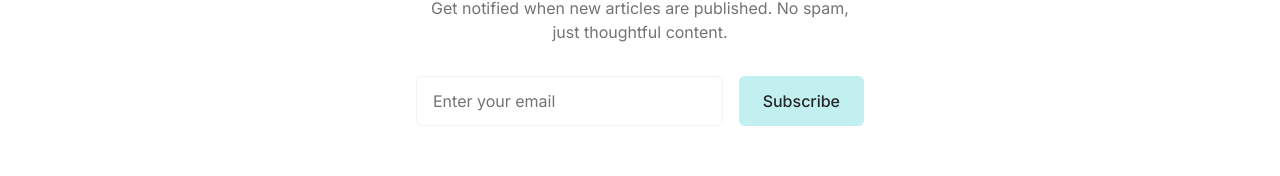
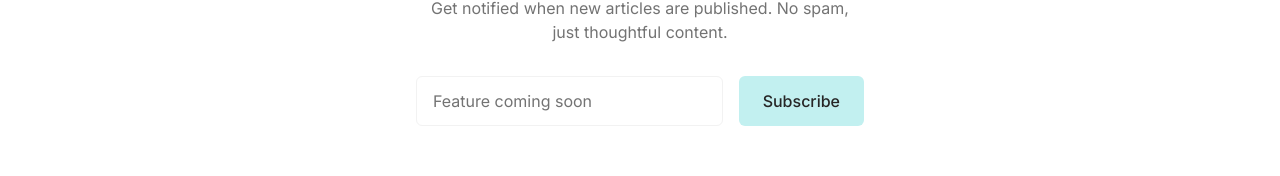
Before and after one commit to rhyode/musings-web, a React (Vite) app: page / in a window 1280 px wide. Shown: the part 1013-1189 px from the top of the page. Built offline with nearby package versions, Linux system fonts and the light colour scheme.

Commit message:
placeholder temporary edit

```diff
--- a/src/pages/Index.tsx
+++ b/src/pages/Index.tsx
@@ -62,7 +62,7 @@ const Index = () => {
             <div className="flex flex-col sm:flex-row gap-4 max-w-md mx-auto">
               <input
                 type="email"
-                placeholder="Enter your email"
+                placeholder="Feature coming soon"
                 className="flex-1 px-4 py-3 bg-background border border-border rounded-lg text-text-primary placeholder:text-text-secondary focus:outline-none focus:ring-2 focus:ring-ring focus:border-transparent transition-all duration-200"
               />
               <button className="px-6 py-3 bg-accent text-accent-foreground rounded-lg hover:bg-accent/80 transition-colors duration-200 font-medium">
```
